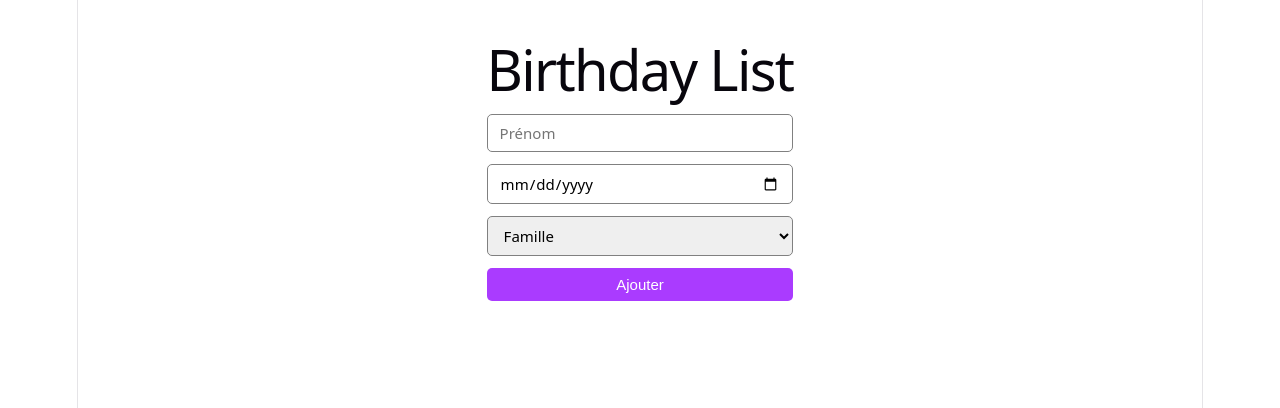
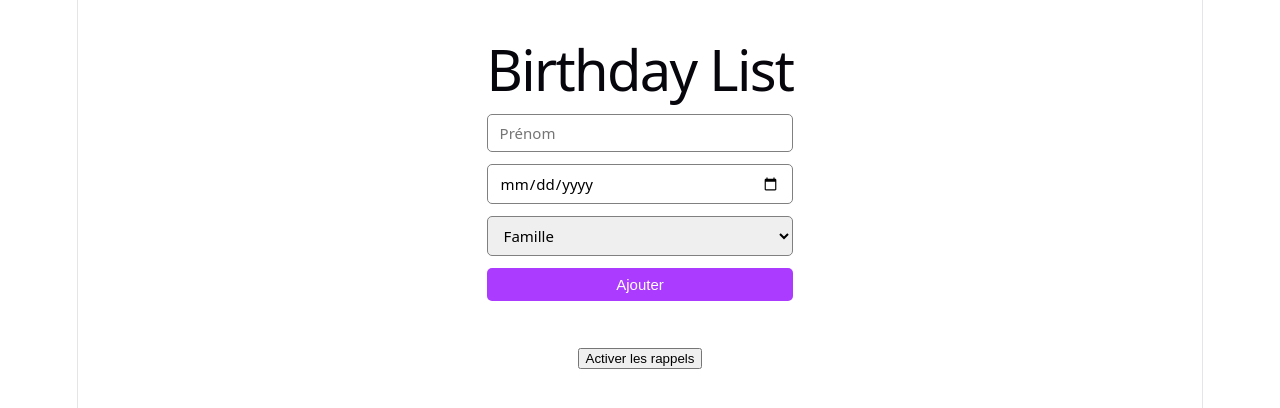
Before and after one commit to chloeberthelot/bday-radar, a React (Vite) app: page / in a window 1280 px wide. Shown: the top 408 px of the page. Built offline with nearby package versions, Linux system fonts and the light colour scheme.

Commit message:
Ajout d'une notification rappel anniversaire aujourd'hui

```diff
--- a/src/App.jsx
+++ b/src/App.jsx
@@ -3,12 +3,25 @@ import "./App.css";
 import BirthdayForm from "./components/BirthdayForm";
 import BirthdayList from "./components/BirthdayList";
 import "./css/shared.css";
+import { daysUntilBirthday } from "./utils/birthday";
 
 function App() {
   const [people, setPeople] = useState(() => {
     const stored = localStorage.getItem("people");
     return stored ? JSON.parse(stored) : [];
   });
+
+  const [notif, setNotif] = useState(Notification.permission);
+  useEffect(() => {
+    if (notif === "granted") {
+      const todaysBirthdays = people.filter(
+        (person) => daysUntilBirthday(person.dob) === 0,
+      );
+      todaysBirthdays.forEach((person) => {
+        new Notification(`it's ${person.name} birthday today`);
+      });
+    }
+  }, [people, notif]);
 
   useEffect(() => {
     localStorage.setItem("people", JSON.stringify(people));
@@ -26,6 +39,17 @@ function App() {
       <h1>Birthday List</h1>
       <BirthdayForm onAdd={addPerson} />
       <BirthdayList people={people} onDelete={deletePerson} />
+      <div>
+        <button
+          onClick={() => {
+            Notification.requestPermission().then((permission) => {
+              setNotif(permission);
+            });
+          }}
+        >
+          Activer les rappels
+        </button>
+      </div>
     </div>
   );
 }
```
